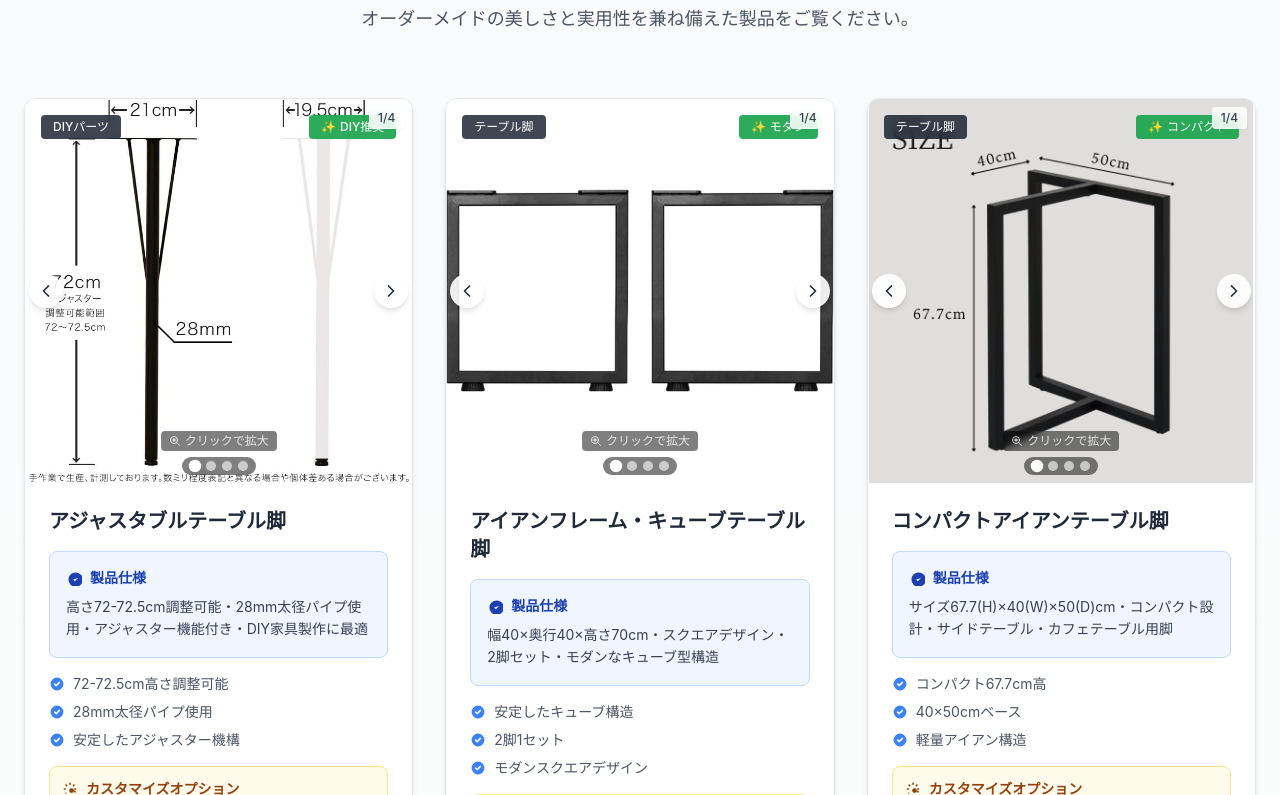
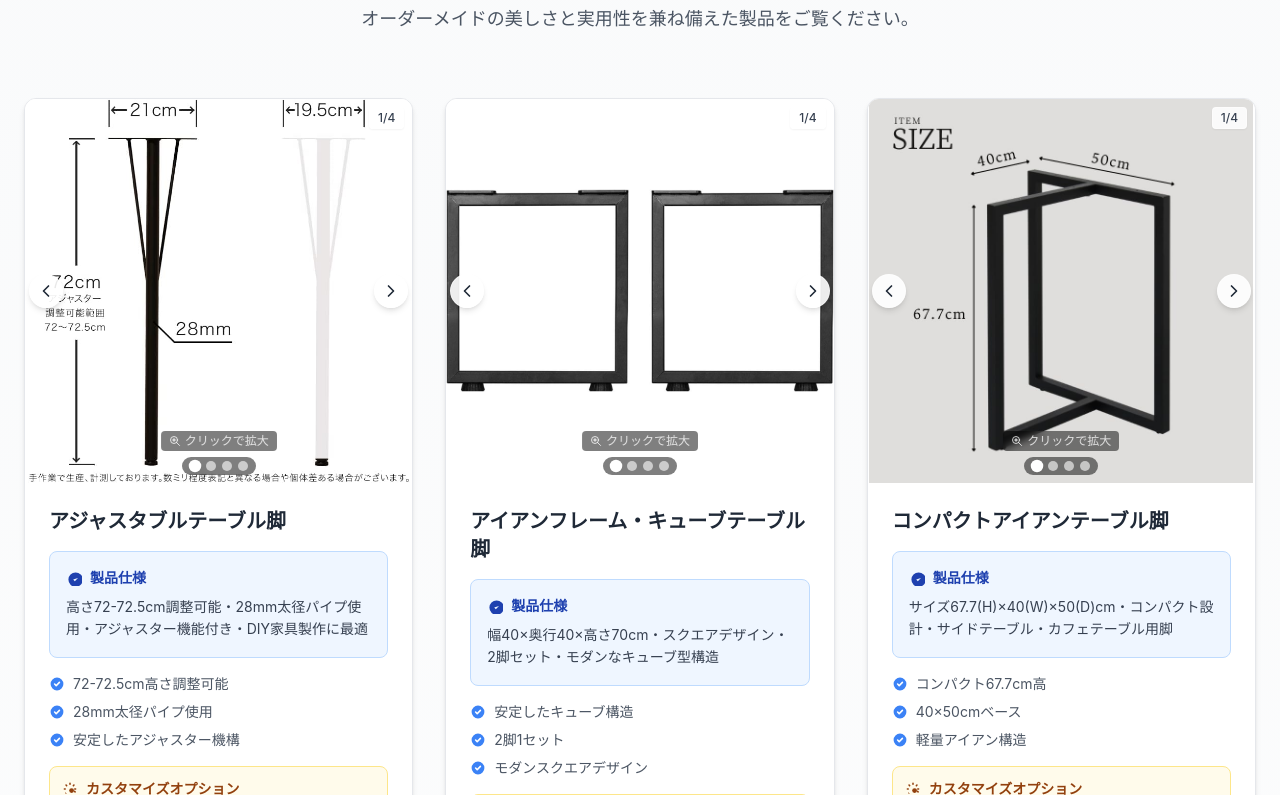
Before and after one commit to yannsunn/iron-shop-nextjs-example, a Next.js app: page / in a window 1280 px wide. Shown: the part 1085-1880 px from the top of the page. Built offline with nearby package versions, Linux system fonts and the light colour scheme.

Commit message:
Auto-save changes

```diff
--- a/src/components/Products.tsx
+++ b/src/components/Products.tsx
@@ -189,22 +189,7 @@ const Products = () => {
               onMouseLeave={() => setHoveredProduct(null)}
             >
               <Card className="h-full overflow-hidden group relative">
-                {/* カテゴリーバッジ */}
-                <div className="absolute top-4 left-4 z-10">
-                  <div className="px-3 py-1 text-xs font-medium rounded bg-gray-900/80 backdrop-blur-sm text-white">
-                    {product.category}
-                  </div>
-                </div>
 
-                {/* 満足度バッジ */}
-                {product.badge && (
-                  <div className="absolute top-4 right-4 z-10">
-                    <div className="px-3 py-1 text-xs font-medium rounded bg-green-600/90 backdrop-blur-sm text-white flex items-center gap-1">
-                      <span>✨</span>
-                      <span>{product.badge}</span>
-                    </div>
-                  </div>
-                )}
 
 
                 {/* 商品画像 - モバイル対応拡大 */}
```
